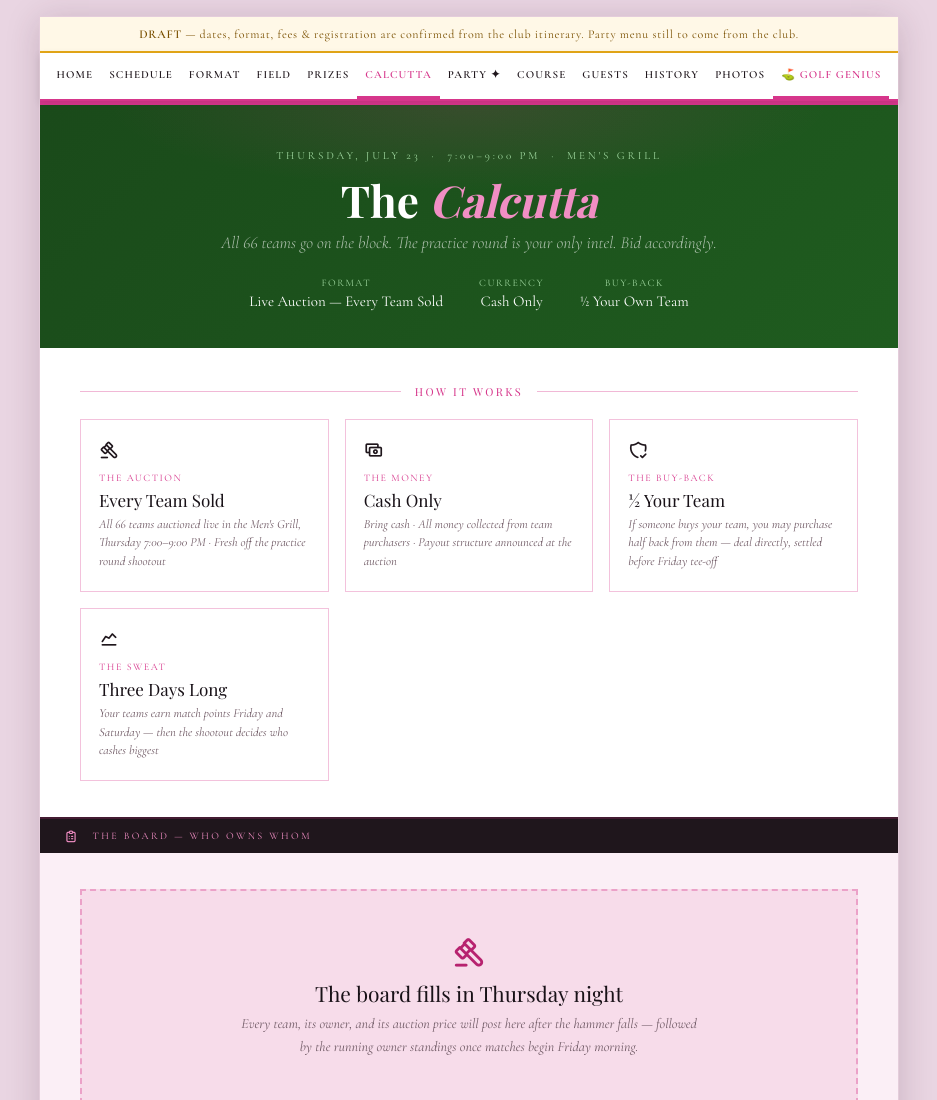
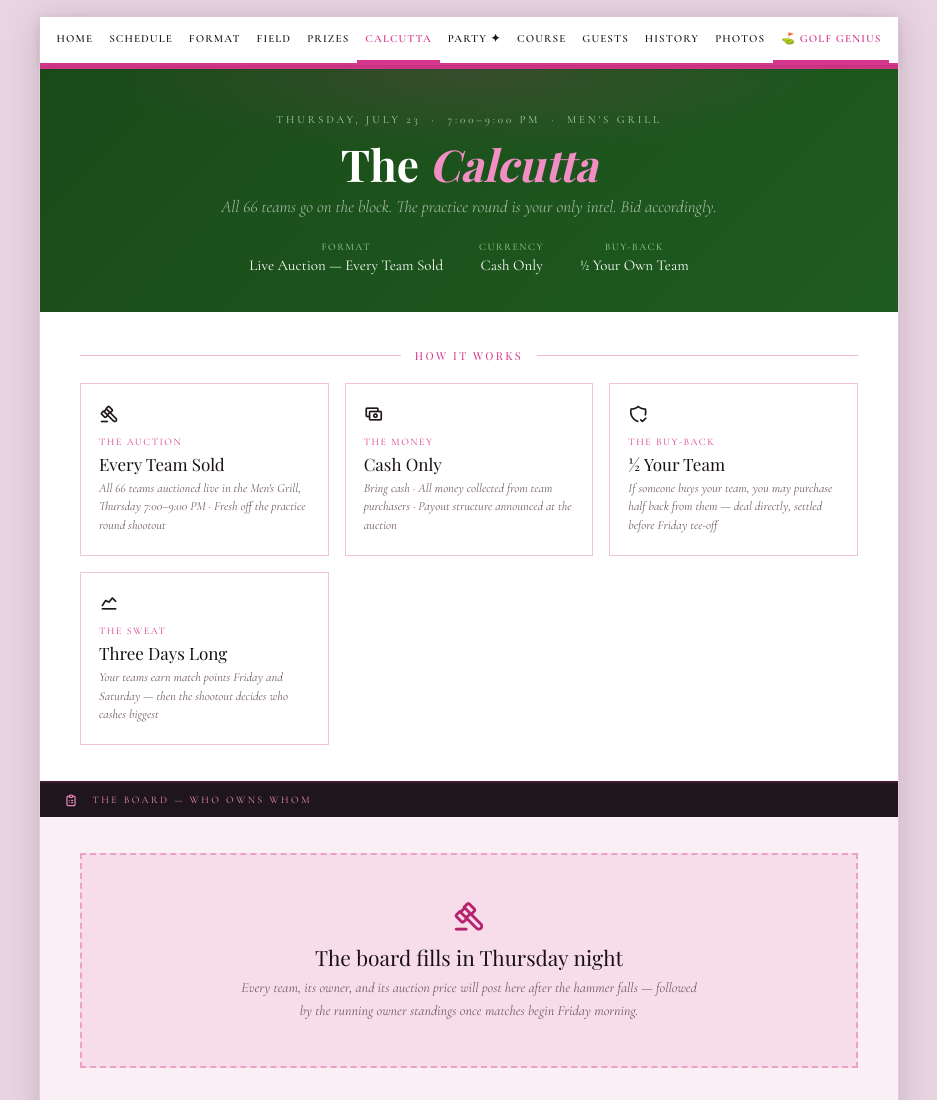
Before and after one commit to billprins/flatbelly-2026, a plain HTML site: page calcutta.html in a window 1280 px wide. Shown: the top 1100 px of the page, without its empty margins (171-1108 px from the left). Drawn offline with nearby package versions, Linux system fonts and the light colour scheme; a web font is replaced by a local one.

Commit message:
Remove the draft banner from every page
The site ships as final; the party menu can slot in whenever the
club announces it.

Co-Authored-By: Claude Fable 5 <noreply@anthropic.com>

```diff
--- a/calcutta.html
+++ b/calcutta.html
@@ -11,8 +11,6 @@
 </head>
 <body>
 <div class="brochure">
-<!-- DRAFT BANNER — remove when all details are final -->
-<div class="draft-banner"><strong>Draft</strong> — dates, format, fees &amp; registration are confirmed from the club itinerary. Party menu still to come from the club.</div>
 
 
 <nav class="nav" aria-label="Site pages">
```
Also changed, not shown: course.html (+0 -2 lines), field.html (+0 -2 lines), format.html (+0 -2 lines), guests.html (+0 -2 lines), history.html (+0 -2 lines), index.html (+0 -2 lines), party.html (+0 -2 lines), photos.html (+0 -2 lines), prizes.html (+0 -2 lines), schedule.html (+0 -2 lines).
